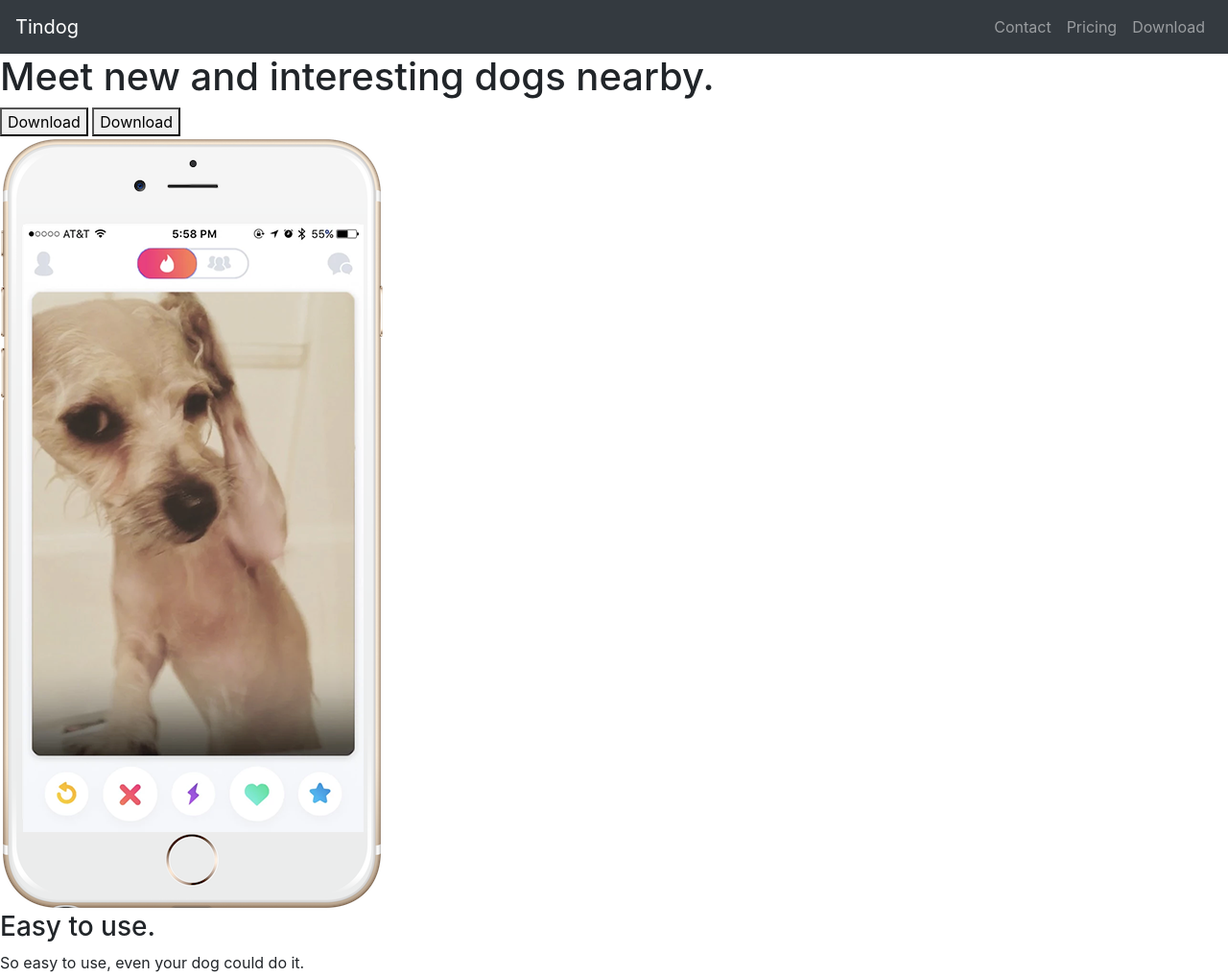
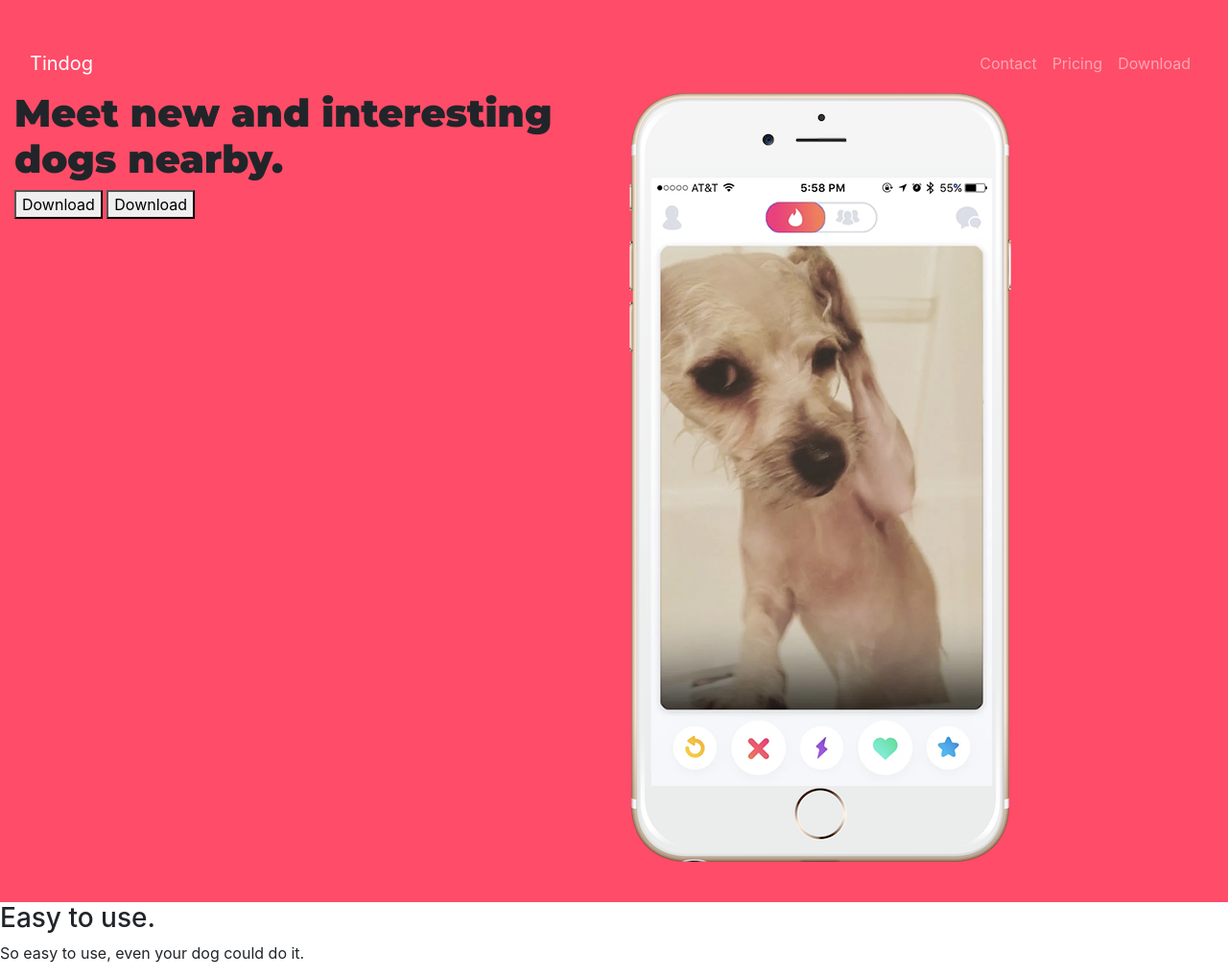
Before and after one commit to rahul-10-byte/Web-Dev-Samples, a plain HTML site: page TinDog-Start/index.html in a window 1280 px wide. Shown: the top 1018 px of the page at 96% size. Drawn offline with nearby package versions, Linux system fonts and the light colour scheme.

Commit message:
Using Bootstrap 4

```diff
--- a/TinDog-Start/css/styles.css
+++ b/TinDog-Start/css/styles.css
@@ -0,0 +1,13 @@
+.container-fluid{
+    padding: 3% 15%;
+}
+
+#title {
+    background-color: #ff4c68;
+}
+
+h1 {
+    font-family: 'Montserrat' !important;
+    font-size: 3rem;
+    line-height: 1.5;
+}
--- a/TinDog-Start/index.html
+++ b/TinDog-Start/index.html
@@ -2,21 +2,32 @@
 <html>
 
 <head>
+
 	<meta charset="utf-8">
 	<title>TinDog</title>
+
+	<link rel="preconnect" href="https://fonts.googleapis.com">
+	<link rel="preconnect" href="https://fonts.gstatic.com" crossorigin>
+	<link href="https://fonts.googleapis.com/css2?family=Montserrat:wght@900&display=swap" rel="stylesheet">
 	<link rel="stylesheet" href="css/styles.css">
 
-  <link rel="stylesheet" href="https://maxcdn.bootstrapcdn.com/bootstrap/4.0.0/css/bootstrap.min.css" integrity="sha384-Gn5384xqQ1aoWXA+058RXPxPg6fy4IWvTNh0E263XmFcJlSAwiGgFAW/dAiS6JXm" crossorigin="anonymous">
+
+	<link rel="stylesheet" href="https://maxcdn.bootstrapcdn.com/bootstrap/4.0.0/css/bootstrap.min.css"
+		integrity="sha384-Gn5384xqQ1aoWXA+058RXPxPg6fy4IWvTNh0E263XmFcJlSAwiGgFAW/dAiS6JXm" crossorigin="anonymous">
+
+
 </head>
 
 <body>
 
 	<section id="title">
-
+		<div class="container-fluid">
 			<!-- Nav Bar -->
-    <nav class="navbar bg-dark navbar-expand-lg navbar-dark">
+			<nav class="navbar navbar-expand-lg navbar-dark">
 				<a class="navbar-brand" href="">Tindog</a>
-       <button class="navbar-toggler" type="button" data-toggle="collapse" data-target="#navbarSupportedContent" aria-controls="navbarSupportedContent" aria-expanded="false" aria-label="Toggle navigation">
+				<button class="navbar-toggler" type="button" data-toggle="collapse"
+					data-target="#navbarSupportedContent" aria-controls="navbarSupportedContent" aria-expanded="false"
+					aria-label="Toggle navigation">
 					<span class="navbar-toggler-icon"></span>
 				</button>
 				<div class="collapse navbar-collapse" id="navbarSupportedContent">
@@ -38,15 +49,17 @@
 
 			<!-- Title -->
 
-    <div>
+			<div class="row">
+				<div class="col-lg-6">
 					<h1>Meet new and interesting dogs nearby.</h1>
 					<button type="button">Download</button>
 					<button type="button">Download</button>
 				</div>
-    <div>
+				<div class="col-lg-6">
 					<img src="images/iphone6.png" alt="iphone-mockup">
 				</div>
-
+			</div>
+		</div>
 	</section>
 
 
@@ -149,7 +162,14 @@
 
 </body>
 
-<script src="https://code.jquery.com/jquery-3.2.1.slim.min.js" integrity="sha384-KJ3o2DKtIkvYIK3UENzmM7KCkRr/rE9/Qpg6aAZGJwFDMVNA/GpGFF93hXpG5KkN" crossorigin="anonymous"></script>
-<script src="https://cdnjs.cloudflare.com/ajax/libs/popper.js/1.12.9/umd/popper.min.js" integrity="sha384-ApNbgh9B+Y1QKtv3Rn7W3mgPxhU9K/ScQsAP7hUibX39j7fakFPskvXusvfa0b4Q" crossorigin="anonymous"></script>
-<script src="https://maxcdn.bootstrapcdn.com/bootstrap/4.0.0/js/bootstrap.min.js" integrity="sha384-JZR6Spejh4U02d8jOt6vLEHfe/JQGiRRSQQxSfFWpi1MquVdAyjUar5+76PVCmYl" crossorigin="anonymous"></script>
+<script src="https://code.jquery.com/jquery-3.2.1.slim.min.js"
+	integrity="sha384-KJ3o2DKtIkvYIK3UENzmM7KCkRr/rE9/Qpg6aAZGJwFDMVNA/GpGFF93hXpG5KkN" crossorigin="anonymous">
+</script>
+<script src="https://cdnjs.cloudflare.com/ajax/libs/popper.js/1.12.9/umd/popper.min.js"
+	integrity="sha384-ApNbgh9B+Y1QKtv3Rn7W3mgPxhU9K/ScQsAP7hUibX39j7fakFPskvXusvfa0b4Q" crossorigin="anonymous">
+</script>
+<script src="https://maxcdn.bootstrapcdn.com/bootstrap/4.0.0/js/bootstrap.min.js"
+	integrity="sha384-JZR6Spejh4U02d8jOt6vLEHfe/JQGiRRSQQxSfFWpi1MquVdAyjUar5+76PVCmYl" crossorigin="anonymous">
+</script>
+
 </html>
```
Lines whose indentation alone changed are shown as unchanged.
